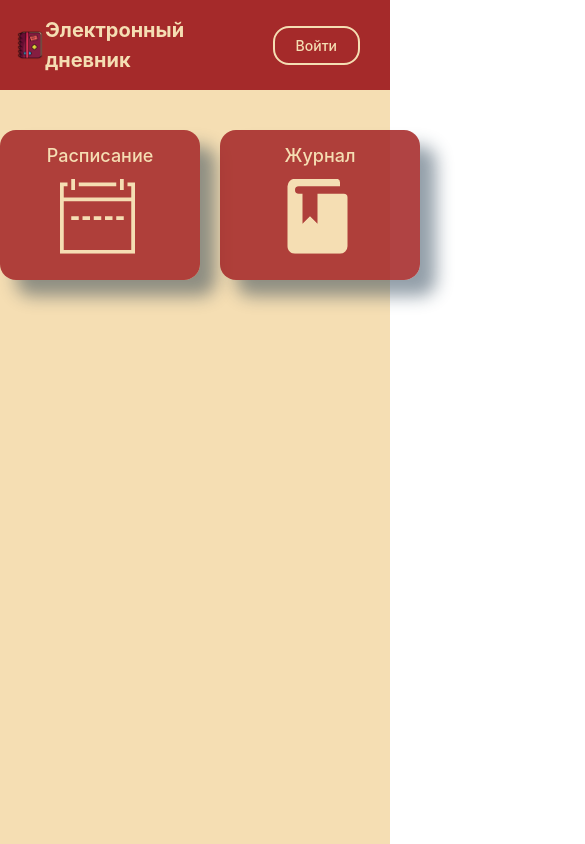
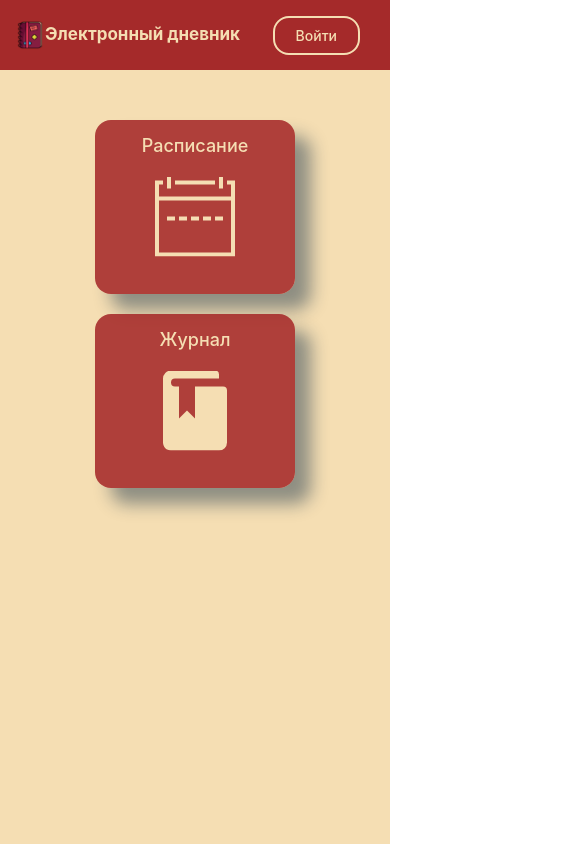
Before and after one commit to dinamik567/school-magazin, a React (Vite) app: page / in a window 390 px wide. Shown: the top 844 px of the page, 585 px wide, since content can reach past the window. Built offline with nearby package versions, Linux system fonts and the light colour scheme.

Commit message:
Add mobile adaptation

```diff
--- a/src/App.tsx
+++ b/src/App.tsx
@@ -1,5 +1,5 @@
 import "./App.css";
-import { HomePage } from "./components/Pages/Home";
+import { HomePage } from "./components/pages/Home";
 
 function App() {
   return (
--- a/src/components/pages/Home/style.module.css
+++ b/src/components/pages/Home/style.module.css
@@ -11,11 +11,11 @@
   padding: 1.5rem;
   align-items: center;
   color: wheat;
-  margin-bottom: 4em;
+  margin-bottom: 3.5em;
 }
 
 .logo {
-  font-size: 2rem;
+  font-size: clamp(1.7rem, 3.5vw, 2.4rem);
   font-weight: bold;
   position: relative;
   padding-left: 3rem;
@@ -58,15 +58,17 @@
 }
 
 .container {
-  width: 108rem;
+  width: 100%;
+  max-width: 108rem;
   margin: 0 auto;
+  padding: 1.5em;
 }
 
 .navList {
   display: grid;
   grid-template-columns: repeat(auto-fill, minmax(15rem, 20rem));
-  grid-template-rows: repeat(auto-fill, minmax(10rem, 15rem));
   gap: 2rem;
+  justify-content: center;
 }
 
 .listItem {
@@ -114,4 +116,5 @@
   text-align: center;
   font-size: 1.8rem;
   font-weight: 500;
+  height: 15rem;
 }
```
